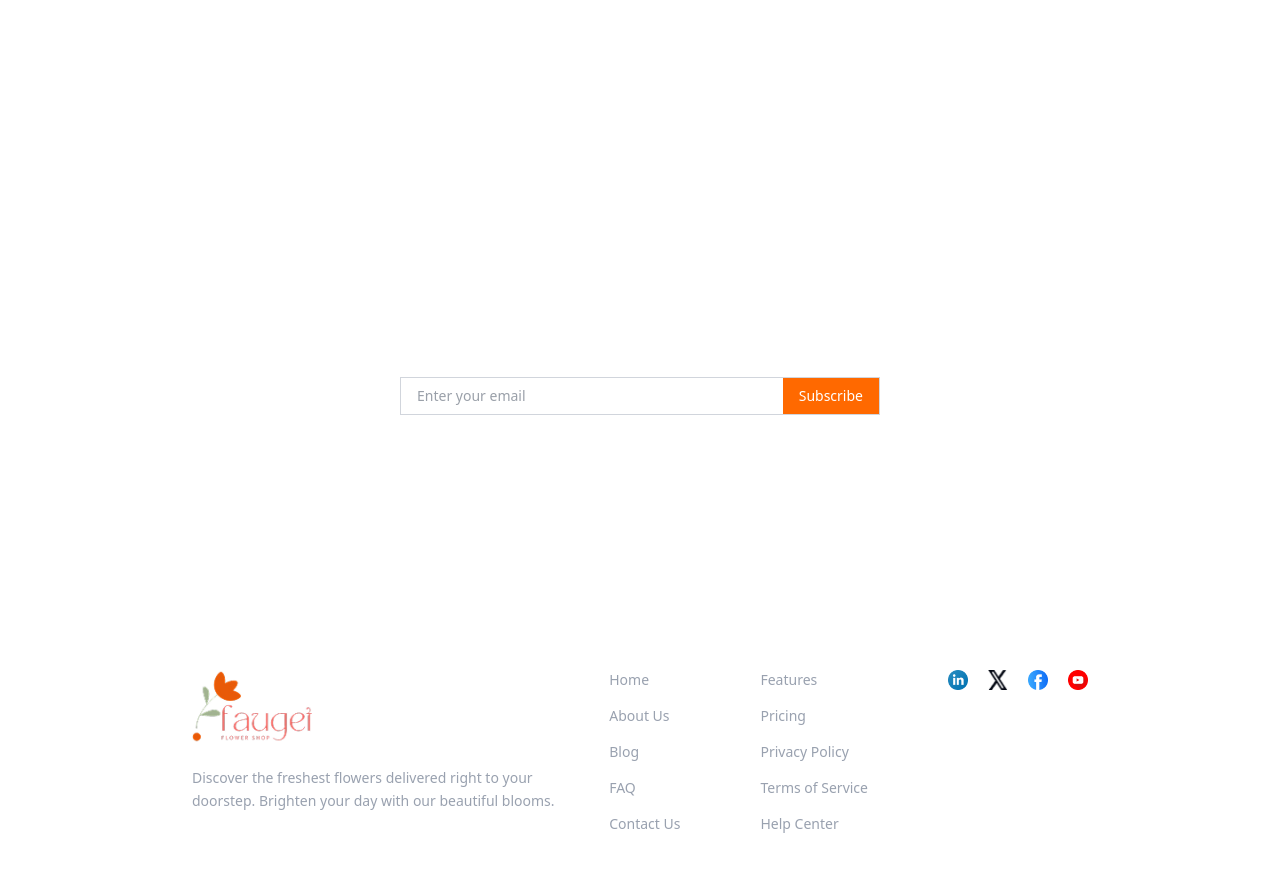
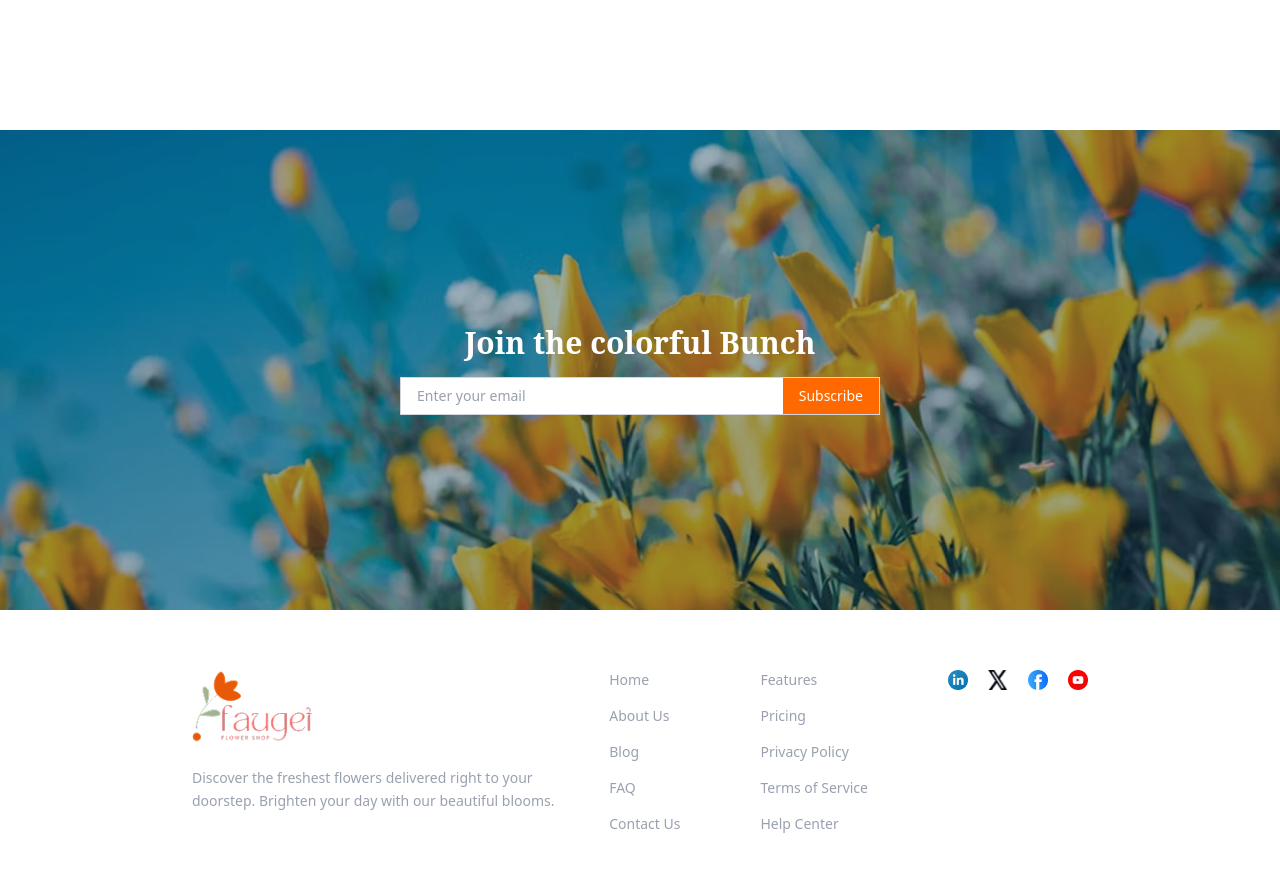
Before and after one commit to Maynul-sabuj/Assignment2, a plain HTML site: page index.html in a window 1280 px wide. Shown: the part 3140-4012 px from the top of the page. Drawn offline with nearby package versions, Linux system fonts and the light colour scheme; the site is published under a folder, as on GitHub Pages, so addresses that start at the root find nothing.

Commit message:
last one

```diff
--- a/index.html
+++ b/index.html
@@ -205,7 +205,7 @@ Freshly picked, lovingly delivered — straight to your door.
 
  <footer class="bg-white text-grey py-10 ">
  <section class="py-2 md:py-15">
-      <section class="bg-[url('/assets/news-letter-bg.png')] bg-cover bg-center h-75 md:h-120 flex items-center justify-center object-cover " >
+      <section class="bg-[url('./assets/news-letter-bg.png')] bg-cover bg-center h-75 md:h-120 flex items-center justify-center object-cover " >
         <div class="w-full max-w-lg mx-auto p-4 ">
           <label for="email" class="block text-3xl font-bold text-white  mb-4 text-center font-['Noto_Serif']">
             Join the colorful Bunch
```
